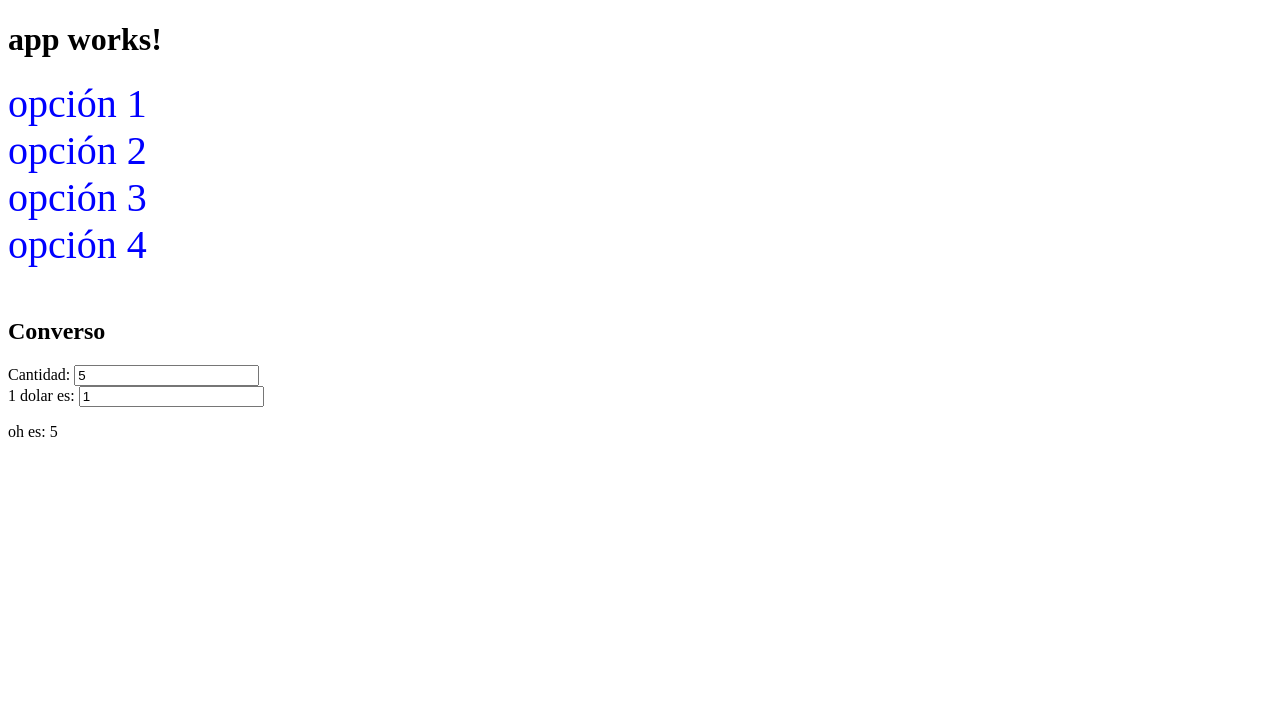
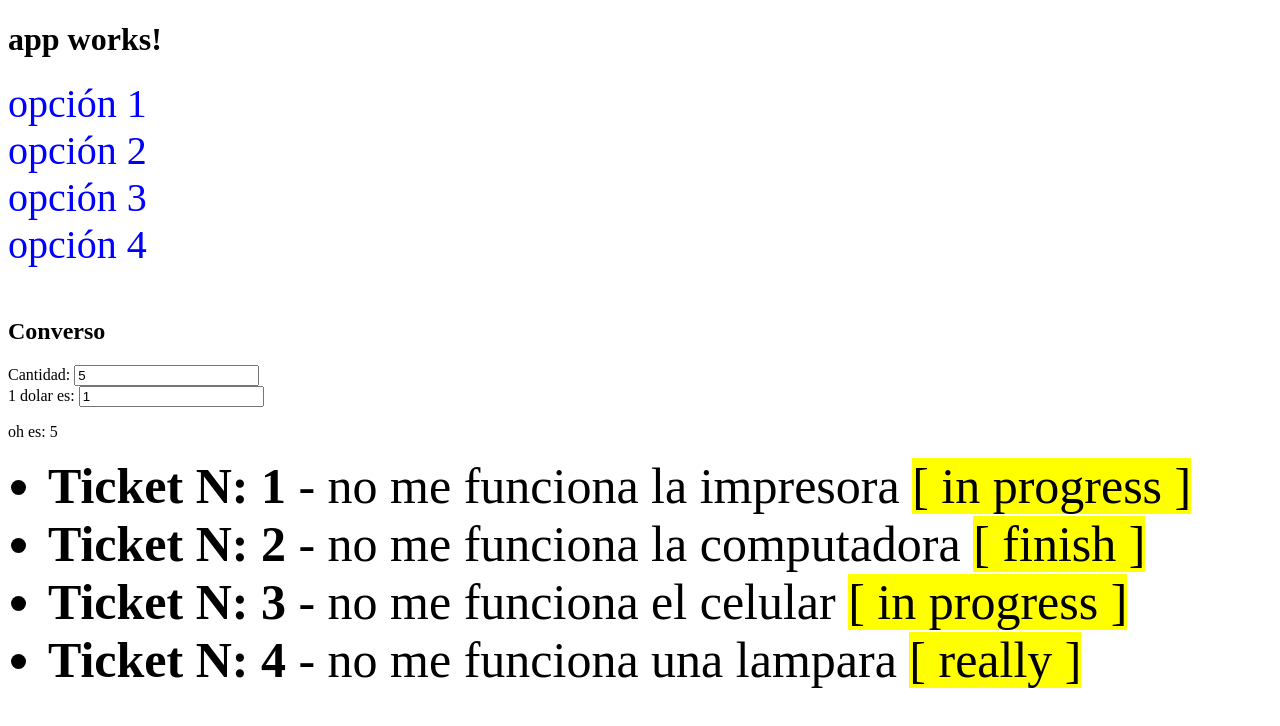
Before and after one commit to JairAviles/angular-2017-q1, an Angular app: page / in a window 1280 px wide. Shown: the top 726 px of the page. Built offline with nearby package versions, Linux system fonts and the light colour scheme.

Commit message:
add tickets service

```diff
--- a/src/app/app.component.html
+++ b/src/app/app.component.html
@@ -13,3 +13,10 @@
 <p>
   oh es: {{cantidad | conversorPipe:factor }}
 </p>
+
+<ul>
+  <li *ngFor="let ticket of tickets" gigant>
+      <b>Ticket N: {{ticket.id}}</b> - {{ticket.titulo}}
+      <span highlight> [ {{ticket.estado}} ] </span>
+  </li>
+</ul>
--- a/src/app/app.component.ts
+++ b/src/app/app.component.ts
@@ -1,6 +1,8 @@
 import { Component } from '@angular/core';
 
 import { InputComponent } from './input/input.component';
+
+import { TicketService } from './services/ticket.service';
 
 @Component({
   selector: 'app-root',
@@ -10,6 +12,11 @@
 export class AppComponent {
   title = 'app works!';
   votacion = '';
+  tickets:any;
+
+  constructor(private ticketService: TicketService) {
+    this.tickets = ticketService.getTicket();
+  }
 
   votos = [
     {title: 'opción 1'},
--- a/src/app/app.module.ts
+++ b/src/app/app.module.ts
@@ -15,6 +15,9 @@
 import { GigantDirective } from './directives/gigant.directive';
 import { HighlightDirective } from './directives/highlight.directive';
 
+//service
+import { TicketService } from './services/ticket.service';
+
 @NgModule({
   declarations: [
     AppComponent,
@@ -28,7 +31,7 @@
     FormsModule,
     HttpModule
   ],
-  providers: [],
+  providers: [TicketService],
   bootstrap: [AppComponent]
 })
 export class AppModule { }
--- /dev/null
+++ b/src/app/services/mocks/tickets.mocks.ts
@@ -0,0 +1,6 @@
+export var TICKETS:Array<any> = [
+    {'id': 1, 'titulo': 'no me funciona la impresora', 'estado': 'in progress'},
+    {'id': 2, 'titulo': 'no me funciona la computadora', 'estado': 'finish'},
+    {'id': 3, 'titulo': 'no me funciona el celular', 'estado': 'in progress'},
+    {'id': 4, 'titulo': 'no me funciona una lampara', 'estado': 'really'}
+];
--- /dev/null
+++ b/src/app/services/ticket.service.ts
@@ -0,0 +1,17 @@
+import { Injectable } from '@angular/core';
+import { TICKETS } from './mocks/tickets.mocks';
+
+@Injectable()
+export class TicketService {
+
+    miVariableTicketGlobal = "I am a global variable";
+
+    getTicket() {
+        return TICKETS;
+    }
+    getVariableGlobal():string {
+        return this.miVariableTicketGlobal;
+    }
+
+
+}
```
